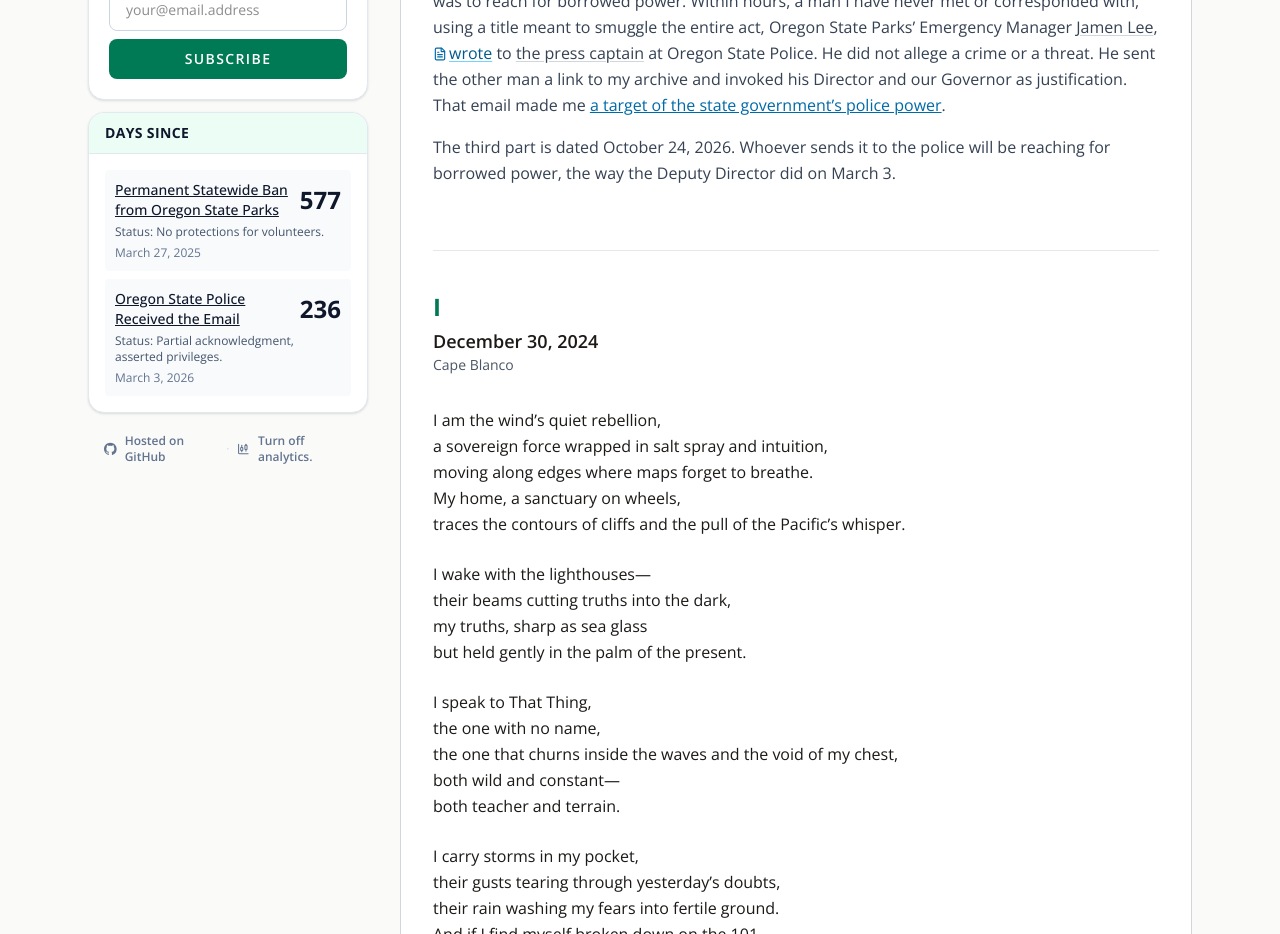
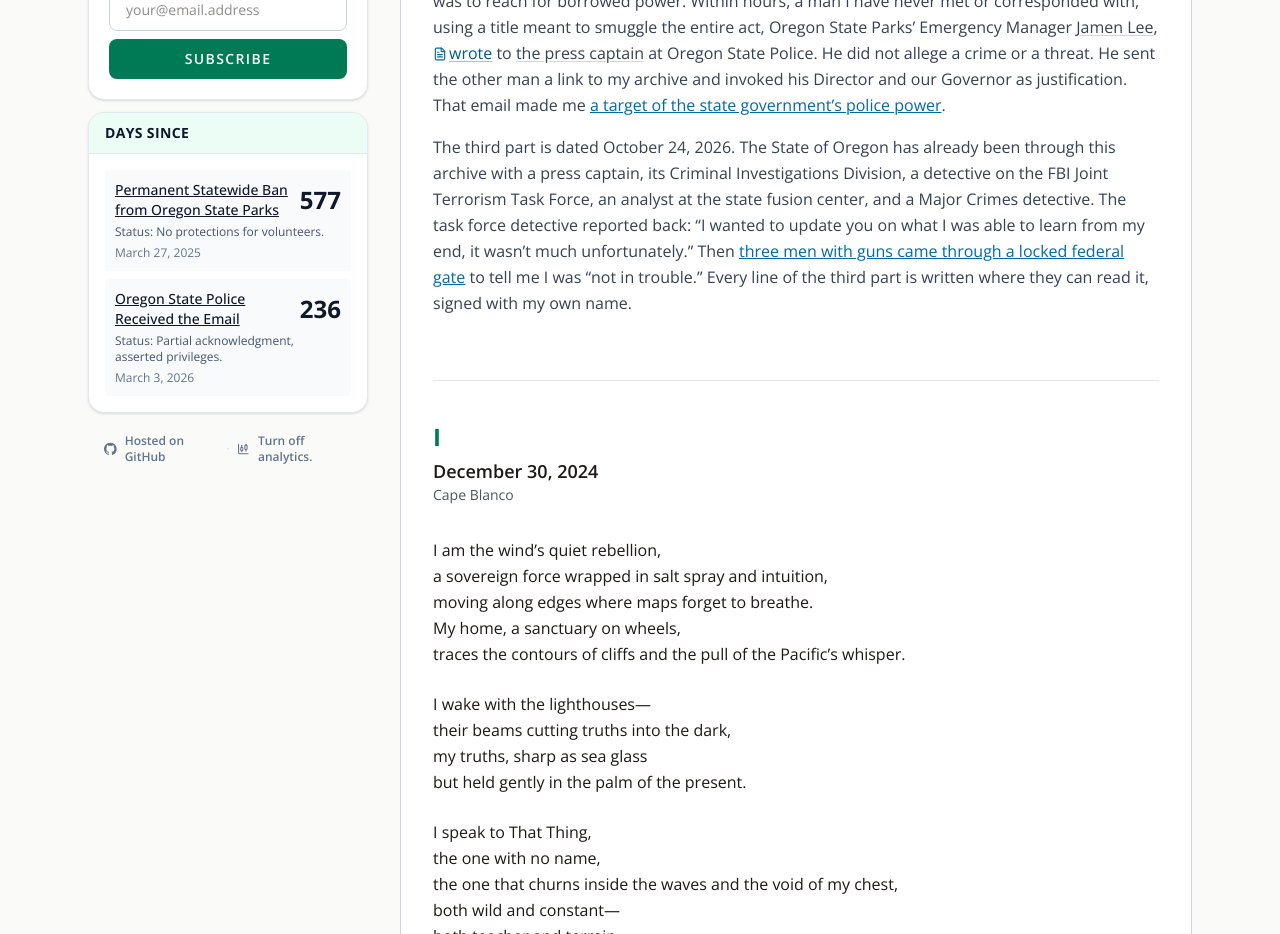
Before and after one commit to rswfire/rswfire.oprd, a Next.js app: page /soliloquy in a window 1280 px wide. Shown: the part 1120-2054 px from the top of the page. Built offline with nearby package versions, Linux system fonts and the light colour scheme.

Commit message:
Soliloquy: what the state already found

```diff
--- a/app/(archive)/soliloquy/page.tsx
+++ b/app/(archive)/soliloquy/page.tsx
@@ -375,8 +375,14 @@ export default function StormchasersSoliloquyPage() {
                     the state government&rsquo;s police power</Link>.
                 </p>
                 <p>
-                    The third part is dated October 24, 2026. Whoever sends it to the police will be reaching for
-                    borrowed power, the way the Deputy Director did on March 3.
+                    The third part is dated October 24, 2026. The State of Oregon has already been through this
+                    archive with a press captain, its Criminal Investigations Division, a detective on the FBI Joint
+                    Terrorism Task Force, an analyst at the state fusion center, and a Major Crimes detective. The task
+                    force detective reported back: &ldquo;I wanted to update you on what I was able to learn from my
+                    end, it wasn&rsquo;t much unfortunately.&rdquo; Then{" "}
+                    <Link href="/evidence/police" className="text-sky-700 underline hover:text-sky-600">three men with
+                    guns came through a locked federal gate</Link> to tell me I was &ldquo;not in trouble.&rdquo; Every
+                    line of the third part is written where they can read it, signed with my own name.
                 </p>
             </div>
 
```
